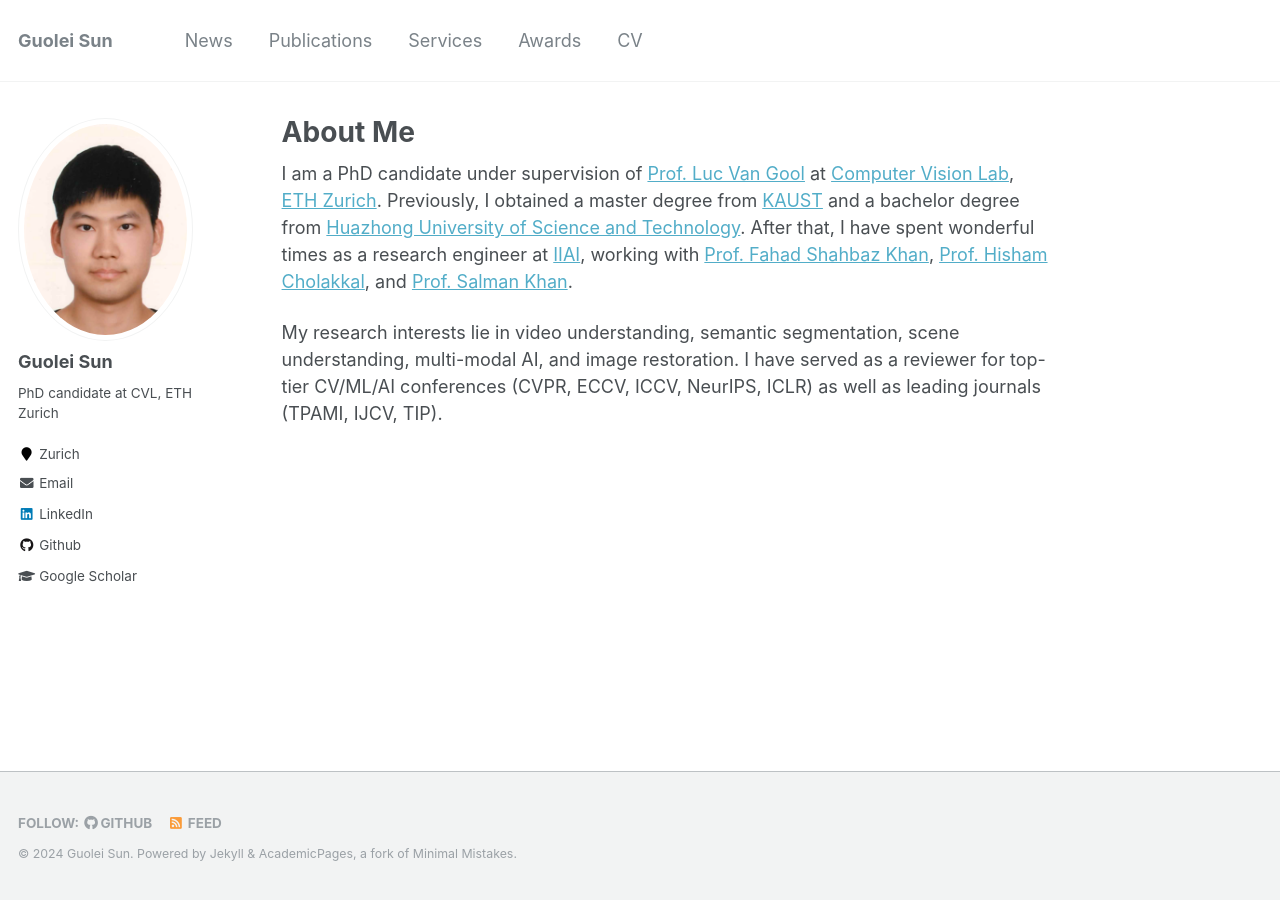
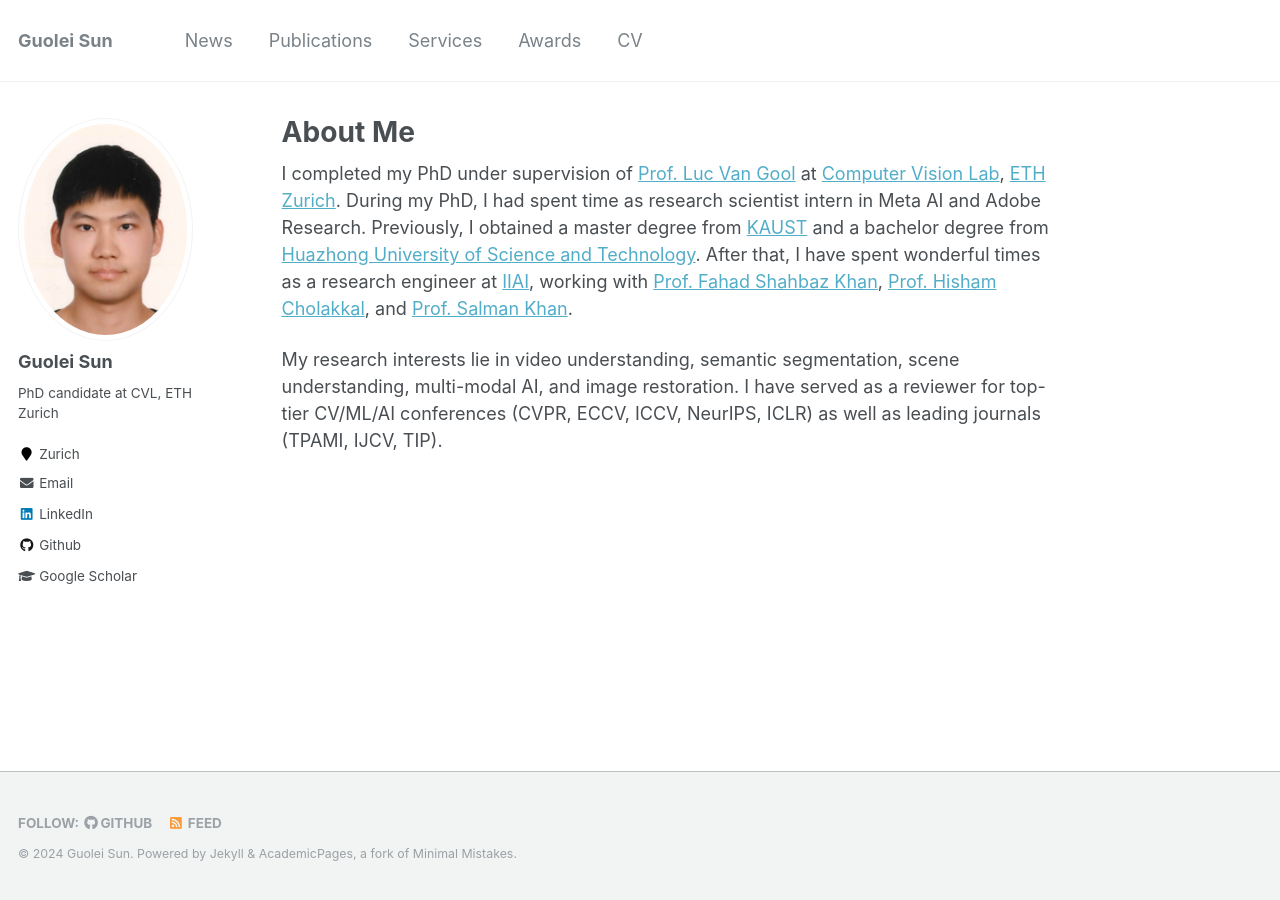
Before and after one commit to GuoleiSun/GuoleiSun.github.io, a Jekyll site: the page built from _pages/about.md, in a window 1280 px wide. Built offline with Jekyll 4.4.1, drawn with Linux system fonts in a browser that asks for light colours.

Commit message:
Update about.md

```diff
--- a/_pages/about.md
+++ b/_pages/about.md
@@ -8,6 +8,6 @@ redirect_from:
   - /about.html
 ---
 
-I am a PhD candidate under supervision of [Prof. Luc Van Gool](https://vision.ee.ethz.ch/people-details.OTAyMzM=.TGlzdC8zMjQ4LC0xOTcxNDY1MTc4.html) at [Computer Vision Lab](https://vision.ee.ethz.ch/), [ETH Zurich](https://ethz.ch/en.html). Previously, I obtained a master degree from [KAUST](https://www.kaust.edu.sa/en) and a bachelor degree from [Huazhong University of Science and Technology](https://www.hust.edu.cn). After that, I have spent wonderful times as a research engineer at [IIAI](http://www.inceptioniai.org), working with [Prof. Fahad Shahbaz Khan](https://sites.google.com/view/fahadkhans/home), [Prof. Hisham Cholakkal](href="https://mbzuai-cv-lab.netlify.app/author/dr.-hisham-cholakkal/), and [Prof. Salman Khan](https://salman-h-khan.github.io).
+I completed my PhD under supervision of [Prof. Luc Van Gool](https://vision.ee.ethz.ch/people-details.OTAyMzM=.TGlzdC8zMjQ4LC0xOTcxNDY1MTc4.html) at [Computer Vision Lab](https://vision.ee.ethz.ch/), [ETH Zurich](https://ethz.ch/en.html). During my PhD, I had spent time as research scientist intern in Meta AI and Adobe Research. Previously, I obtained a master degree from [KAUST](https://www.kaust.edu.sa/en) and a bachelor degree from [Huazhong University of Science and Technology](https://www.hust.edu.cn). After that, I have spent wonderful times as a research engineer at [IIAI](http://www.inceptioniai.org), working with [Prof. Fahad Shahbaz Khan](https://sites.google.com/view/fahadkhans/home), [Prof. Hisham Cholakkal](href="https://mbzuai-cv-lab.netlify.app/author/dr.-hisham-cholakkal/), and [Prof. Salman Khan](https://salman-h-khan.github.io).
 
 My research interests lie in video understanding, semantic segmentation, scene understanding, multi-modal AI, and image restoration. I have served as a reviewer for top-tier CV/ML/AI conferences (CVPR, ECCV, ICCV, NeurIPS, ICLR) as well as leading journals (TPAMI, IJCV, TIP).
```
